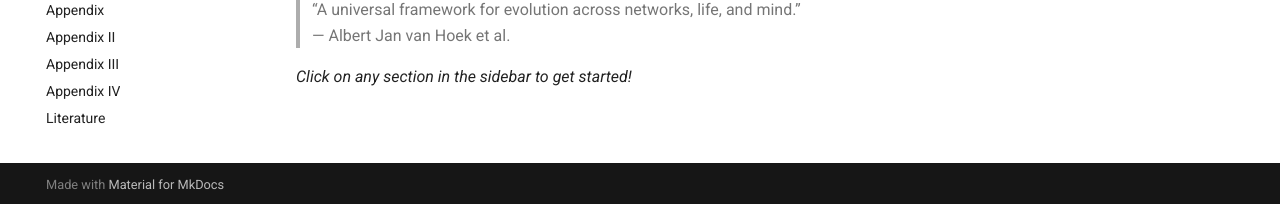
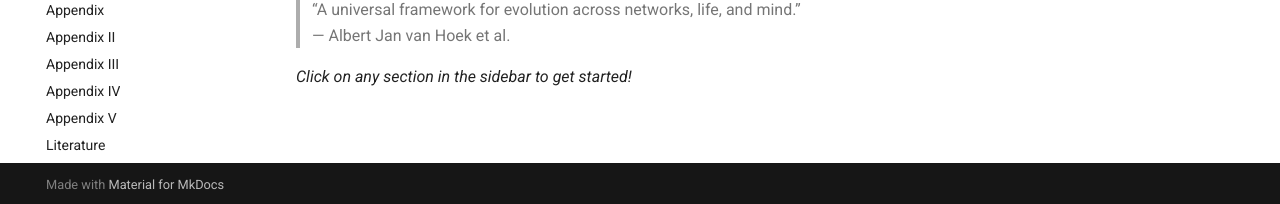
Before and after one commit to albertjanvanhoek/Evolution-by-Emergence, an MkDocs documentation site: the page built from docs/index.md, in a window 1280 px wide. Shown: the part 693-897 px from the top of the page. Built offline with MkDocs 1.6.1 and Material for MkDocs 9.7.7, drawn with Linux system fonts in a browser that asks for light colours; comment, search, counter and statistics services are not loaded.

Commit message:
AppendixV

```diff
--- a/mkdocs.yml
+++ b/mkdocs.yml
@@ -46,4 +46,5 @@ nav:
       - Appendix II: Backmatter/AppendixII.md
       - Appendix III: Backmatter/AppendixIII.md
       - Appendix IV: Backmatter/AppendixIV.md
+      - Appendix V: Backmatter/AppendixV.md
       - Literature: Backmatter/Literature.md
```
Also changed, not shown: 2 other files.
